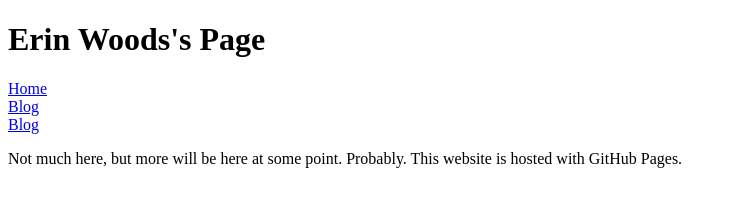
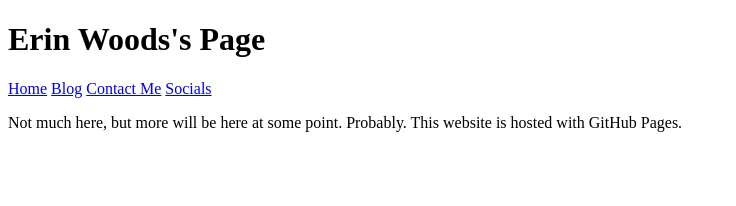
Before and after one commit to pulsie/pulsie.github.io, a plain HTML site: page index.html in a window 1280 px wide. Shown: the whole page, without its empty margins (0-736 px from the left). Drawn offline with Linux system fonts and the light colour scheme.

Commit message:
Update index.html

```diff
--- a/index.html
+++ b/index.html
@@ -8,12 +8,12 @@
 <!-- this is to disable caching- http://cristian.sulea.net/blog/disable-browser-caching-with-meta-html-tags/ -->
 <body>
 <h1>Erin Woods's Page</h1>
-<p>
-<div><a href="index.html">Home</a></div>
-<div><a href="https://pulsiedulsie.wixsite.com/website">Blog</a></div>
-<div><a href="contact.html">Blog</a></div>
-</p>
+<a href="index.html">Home</a>
+<a href="https://pulsiedulsie.wixsite.com/website">Blog</a>
+<a href="contact.html">Contact Me</a>
+<a href="socials.html">Socials</a>
 <p>Not much here, but more will be here at some point. Probably.
 <h7>This website is hosted with GitHub Pages.</h7>
+
 </body>
 </html>
```
